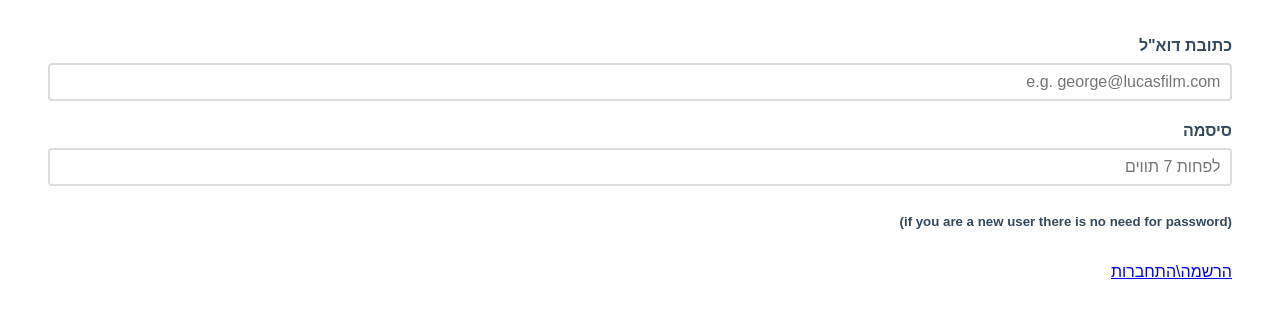
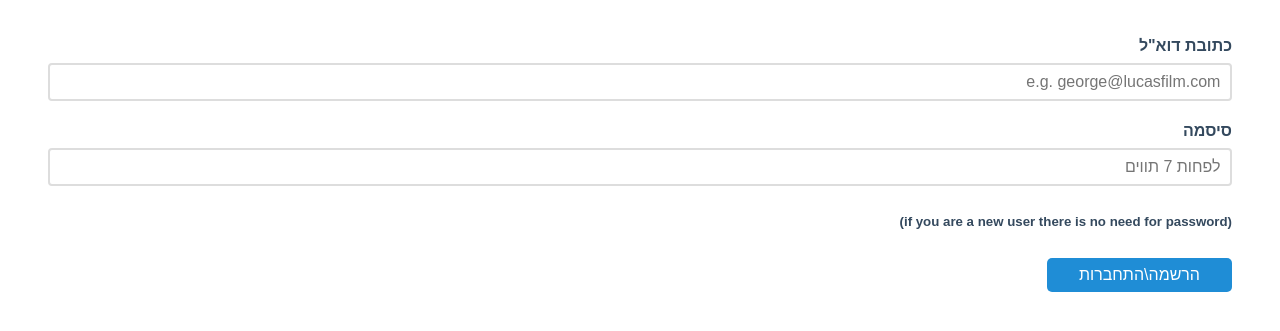
Before and after one commit to ofekd/hasadna-attendance, a plain HTML site: page public/auth.html in a window 1280 px wide. Shown: the part 185-516 px from the top of the page. Drawn offline with Linux system fonts and the light colour scheme; no server answers.

Commit message:
Update auth.html

```diff
--- a/public/auth.html
+++ b/public/auth.html
@@ -32,8 +32,8 @@
                             <input id="password" type="password" placeholder="לפחות 7 תווים"> <h5>(if you are a new user there is no need for password)</h5>
 
                             <div id="feedback" style="text-align: center; font-weight:bold; font-size: 1.5em"></div>
-                          <!--  <button type="submit" class="pure-button" id="authBtn" onclick="window.location.href='index.html'">הרשמה\התחברות</button>-->
-						  <a href="index.html">הרשמה\התחברות</a>
+                         <button type="submit" class="pure-button" id="authBtn">הרשמה\התחברות</button>
+						 <!-- <a href="index.html">הרשמה\התחברות</a>
                            <!-- <a href="#" onclick="passwordReset()">איפוס סיסמה</a>-->
                         </fieldset>
                     </form>
```
